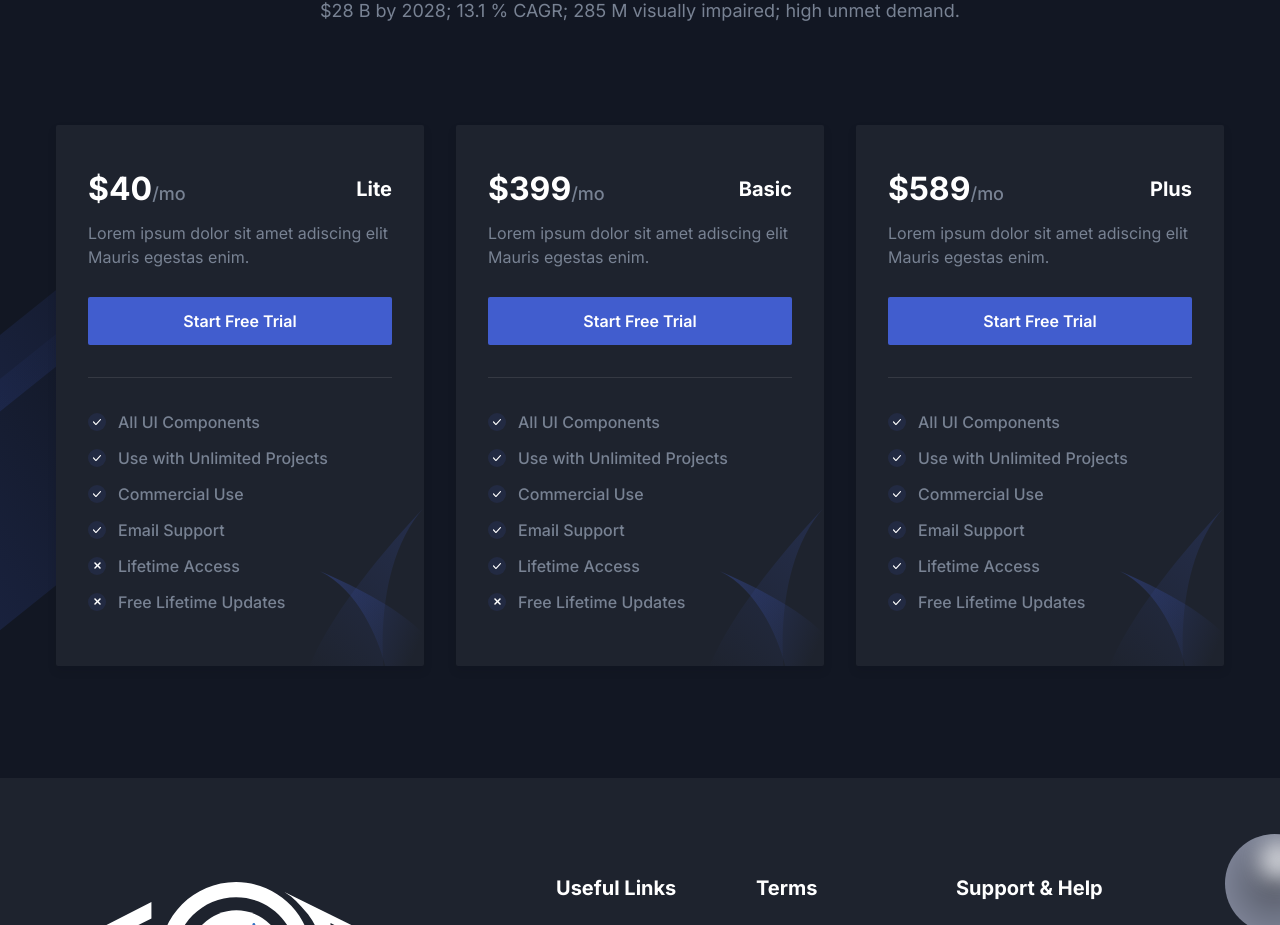
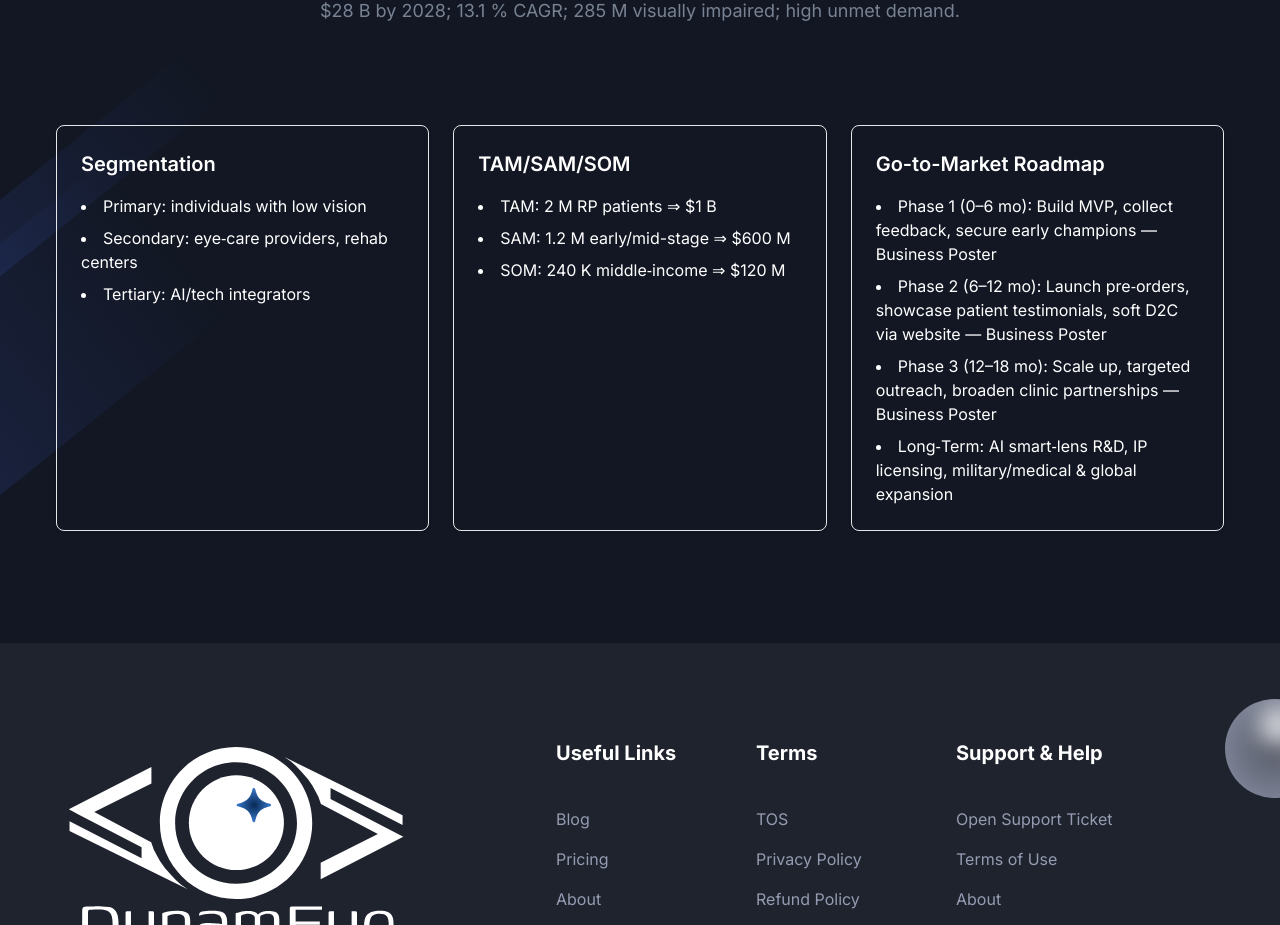
Before and after one commit to Fiona1121/DynamEye-Website, a Next.js app: page / in a window 1280 px wide. Shown: the part 4059-4984 px from the top of the page. Built offline with nearby package versions, Linux system fonts and the light colour scheme.

Commit message:
Added Market Opportunity

```diff
--- a/src/components/Pricing/index.tsx
+++ b/src/components/Pricing/index.tsx
@@ -1,12 +1,8 @@
 "use client";
 import { useState } from "react";
 import SectionTitle from "../Common/SectionTitle";
-import OfferList from "./OfferList";
-import PricingBox from "./PricingBox";
 
 const Pricing = () => {
-  const [isMonthly, setIsMonthly] = useState(true);
-
   return (
     <section id="pricing" className="relative z-10 py-16 md:py-20 lg:py-28">
       <div className="container">
@@ -17,86 +13,32 @@ const Pricing = () => {
           width="665px"
         />
 
-        {/* <div className="w-full">
-          <div className="mb-8 flex justify-center md:mb-12 lg:mb-16">
-            <span
-              onClick={() => setIsMonthly(true)}
-              className={`${
-                isMonthly
-                  ? "pointer-events-none text-primary"
-                  : "text-dark dark:text-white"
-              } mr-4 cursor-pointer text-base font-semibold`}
-            >
-              Monthly
-            </span>
-            <div
-              onClick={() => setIsMonthly(!isMonthly)}
-              className="flex cursor-pointer items-center"
-            >
-              <div className="relative">
-                <div className="h-5 w-14 rounded-full bg-[#1D2144] shadow-inner"></div>
-                <div
-                  className={`${
-                    isMonthly ? "" : "translate-x-full"
-                  } shadow-switch-1 absolute left-0 top-[-4px] flex h-7 w-7 items-center justify-center rounded-full bg-primary transition`}
-                >
-                  <span className="active h-4 w-4 rounded-full bg-white"></span>
-                </div>
-              </div>
-            </div>
-            <span
-              onClick={() => setIsMonthly(false)}
-              className={`${
-                isMonthly
-                  ? "text-dark dark:text-white"
-                  : "pointer-events-none text-primary"
-              } ml-4 cursor-pointer text-base font-semibold`}
-            >
-              Yearly
-            </span>
+        <div className="grid grid-cols-1 md:grid-cols-3 gap-6 mt-12">
+          <div className="p-6 border rounded-lg shadow-sm">
+            <h3 className="text-xl font-semibold mb-4">Segmentation</h3>
+            <ul className="list-disc list-inside space-y-2">
+              <li>Primary: individuals with low vision</li>
+              <li>Secondary: eye‑care providers, rehab centers</li>
+              <li>Tertiary: AI/tech integrators</li>
+            </ul>
           </div>
-        </div> */}
-
-        <div className="grid grid-cols-1 gap-x-8 gap-y-10 md:grid-cols-2 lg:grid-cols-3">
-          <PricingBox
-            packageName="Lite"
-            price={isMonthly ? "40" : "120"}
-            duration={isMonthly ? "mo" : "yr"}
-            subtitle="Lorem ipsum dolor sit amet adiscing elit Mauris egestas enim."
-          >
-            <OfferList text="All UI Components" status="active" />
-            <OfferList text="Use with Unlimited Projects" status="active" />
-            <OfferList text="Commercial Use" status="active" />
-            <OfferList text="Email Support" status="active" />
-            <OfferList text="Lifetime Access" status="inactive" />
-            <OfferList text="Free Lifetime Updates" status="inactive" />
-          </PricingBox>
-          <PricingBox
-            packageName="Basic"
-            price={isMonthly ? "399" : "789"}
-            duration={isMonthly ? "mo" : "yr"}
-            subtitle="Lorem ipsum dolor sit amet adiscing elit Mauris egestas enim."
-          >
-            <OfferList text="All UI Components" status="active" />
-            <OfferList text="Use with Unlimited Projects" status="active" />
-            <OfferList text="Commercial Use" status="active" />
-            <OfferList text="Email Support" status="active" />
-            <OfferList text="Lifetime Access" status="active" />
-            <OfferList text="Free Lifetime Updates" status="inactive" />
-          </PricingBox>
-          <PricingBox
-            packageName="Plus"
-            price={isMonthly ? "589" : "999"}
-            duration={isMonthly ? "mo" : "yr"}
-            subtitle="Lorem ipsum dolor sit amet adiscing elit Mauris egestas enim."
-          >
-            <OfferList text="All UI Components" status="active" />
-            <OfferList text="Use with Unlimited Projects" status="active" />
-            <OfferList text="Commercial Use" status="active" />
-            <OfferList text="Email Support" status="active" />
-            <OfferList text="Lifetime Access" status="active" />
-            <OfferList text="Free Lifetime Updates" status="active" />
-          </PricingBox>
+          <div className="p-6 border rounded-lg shadow-sm">
+            <h3 className="text-xl font-semibold mb-4">TAM/SAM/SOM</h3>
+            <ul className="list-disc list-inside space-y-2">
+              <li>TAM: 2 M RP patients ⇒ $1 B</li>
+              <li>SAM: 1.2 M early/mid-stage ⇒ $600 M</li>
+              <li>SOM: 240 K middle‑income ⇒ $120 M</li>
+            </ul>
+          </div>
+          <div className="p-6 border rounded-lg shadow-sm">
+            <h3 className="text-xl font-semibold mb-4">Go-to-Market Roadmap</h3>
+            <ul className="list-disc list-inside space-y-2">
+              <li>Phase 1 (0–6 mo): Build MVP, collect feedback, secure early champions — Business Poster</li>
+              <li>Phase 2 (6–12 mo): Launch pre‑orders, showcase patient testimonials, soft D2C via website — Business Poster</li>
+              <li>Phase 3 (12–18 mo): Scale up, targeted outreach, broaden clinic partnerships — Business Poster</li>
+              <li>Long‑Term: AI smart‑lens R&D, IP licensing, military/medical & global expansion</li>
+            </ul>
+          </div>
         </div>
       </div>
 
```
